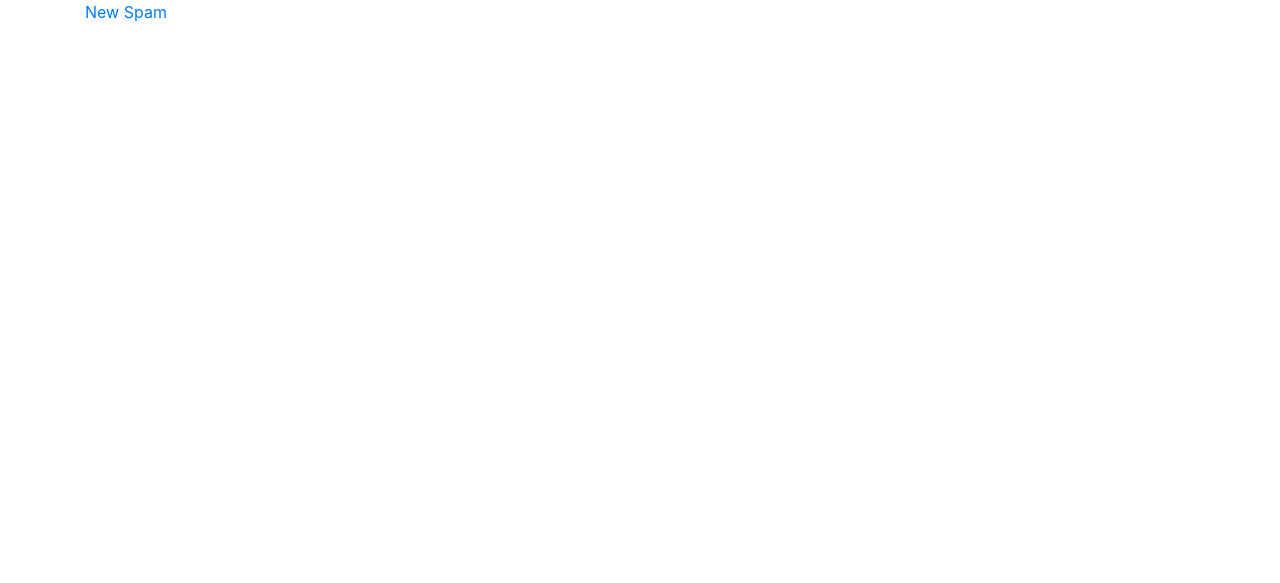
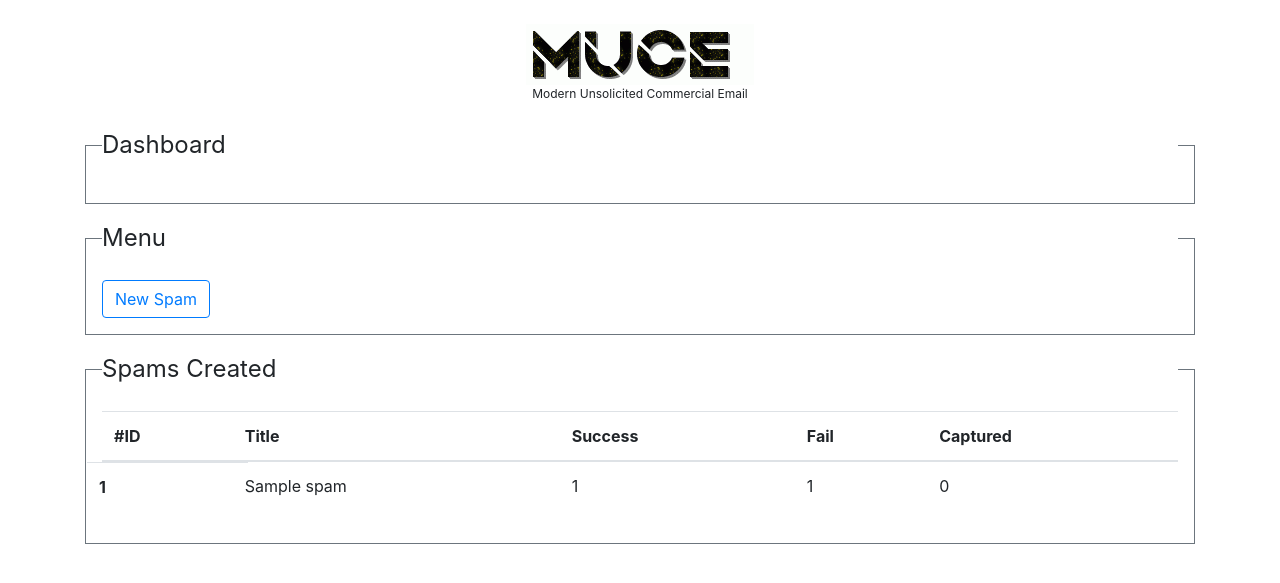
Before and after one commit to franklintimoteo/MUCE, a Flask app: page / in a window 1280 px wide. Before the commit the part shown is almost empty. Shown: the top 583 px of the page. Run offline with Flask 2, Linux system fonts and the light colour scheme; tables that the repository leaves empty hold one stand-in row (values such as "Sample post"); some libraries are stand-ins or nearby versions.

Commit message:
Add function get_all_spam on models Add table with all spams created and dashboard on index

```diff
--- a/app/main/views.py
+++ b/app/main/views.py
@@ -2,12 +2,13 @@ import os
 import glob
 from flask import render_template, request, current_app, redirect, url_for
 from . import main
-from ..models import create_spam_db
+from ..models import create_spam_db, get_all_spams
 
 
 @main.route('/')
 def index():
-    return render_template('index.html')
+    spams = get_all_spams()
+    return render_template('index.html', spams=spams)
 
 
 @main.route('/create_spam', methods=['GET', 'POST'])
--- a/app/models.py
+++ b/app/models.py
@@ -11,6 +11,9 @@ class Spam(db.Model):
     template = db.Column(db.String, nullable=False)
     captures = db.relationship('LinkCaptured', backref='spam')
     emails = db.relationship('Email', backref='spam')
+
+    def __repr__(self):
+        return "<Spam %r>" %self.title
 
 
 class LinkCaptured(db.Model):
@@ -55,3 +58,10 @@ def create_spam_db(title, template, emails):
     db.session.add_all(mls)
     db.session.add(spam)
     db.session.commit()
+
+
+def get_all_spams():
+    """
+    :return: list items spam [<Spam 'self.name'>]
+    """
+    return Spam.query.all()
--- a/app/templates/index.html
+++ b/app/templates/index.html
@@ -1,5 +1,43 @@
 {% extends "base.html" %}
 
 {% block content %}
-<a href="{{ url_for('.create_spam') }}">New Spam</a>
+<div class="text-center mt-4 mb-4">
+    <img src="{{ url_for('static', filename='images/muce-banner.gif') }}">
+    <p style="font-size:12px;">Modern Unsolicited Commercial Email</p>
+</div>
+<fieldset class="mb-3 p-3 border border-secondary">
+    <legend>Dashboard</legend>
+</fieldset>
+
+<fieldset class="mb-3 p-3 border border-secondary">
+    <legend>Menu</legend>
+    <a class='btn btn-outline-primary' href="{{ url_for('.create_spam') }}">New Spam</a>
+</fieldset>
+
+<fieldset class="mb-3 p-3 border border-secondary">
+    <legend>Spams Created</legend>
+    <table class="table">
+        <thead>
+            <tr>
+                <th scope="col">#ID</th>
+                <th scope="col">Title</th>
+                <th scope="col">Success</th>
+                <th scope="col">Fail</th>
+                <th scope="col">Captured</th>
+            </tr>
+        </thead>
+
+        <tbody>
+            {% for spam in spams %}
+            <tr>
+                <th class="row">{{ spam.id }}</th>
+                <td>{{ spam.title }}</td>
+                <td>{{ spam.success }}</td>
+                <td>{{ spam.fail }}</td>
+                <td>{{ spam.captures|length }}</td>
+            </tr>
+            {% endfor %}
+        </tbody>
+    </table>
+</fieldset>
 {% endblock %}
```
